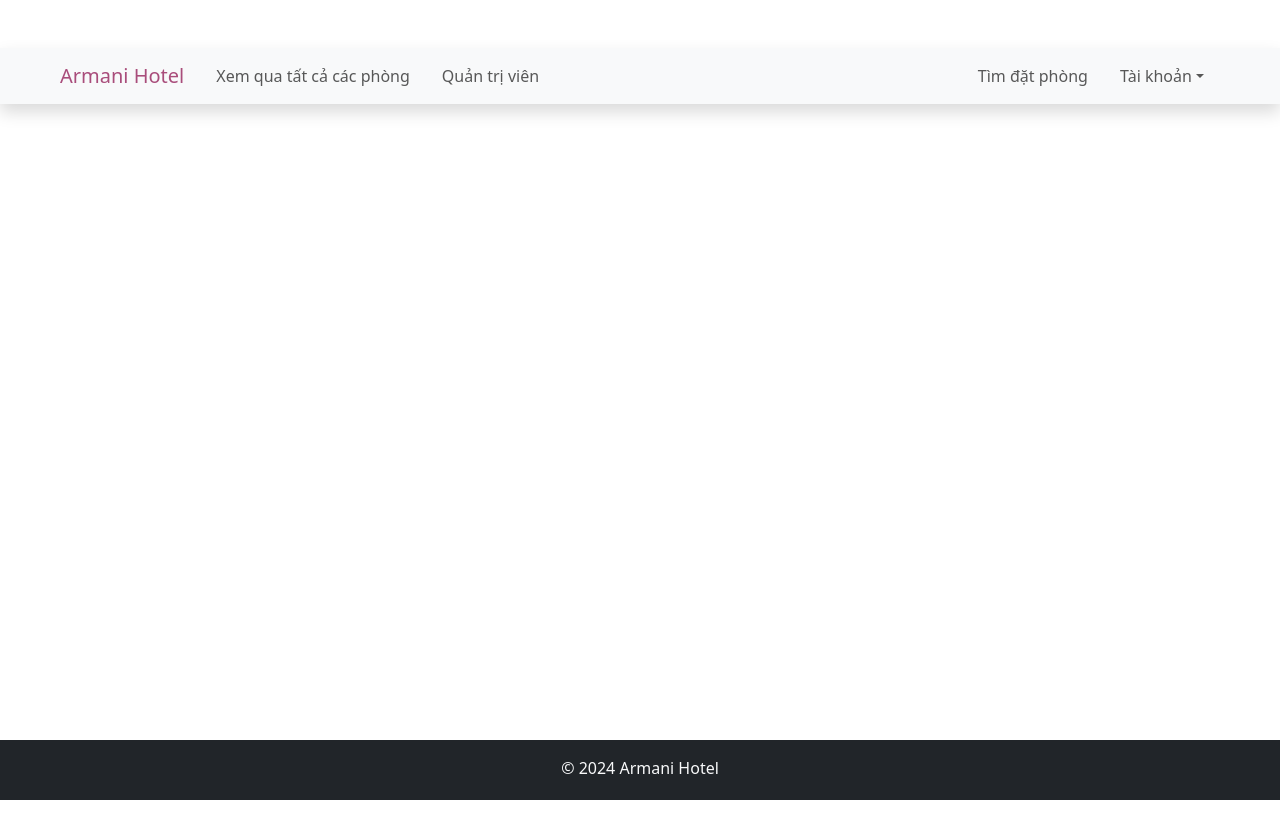
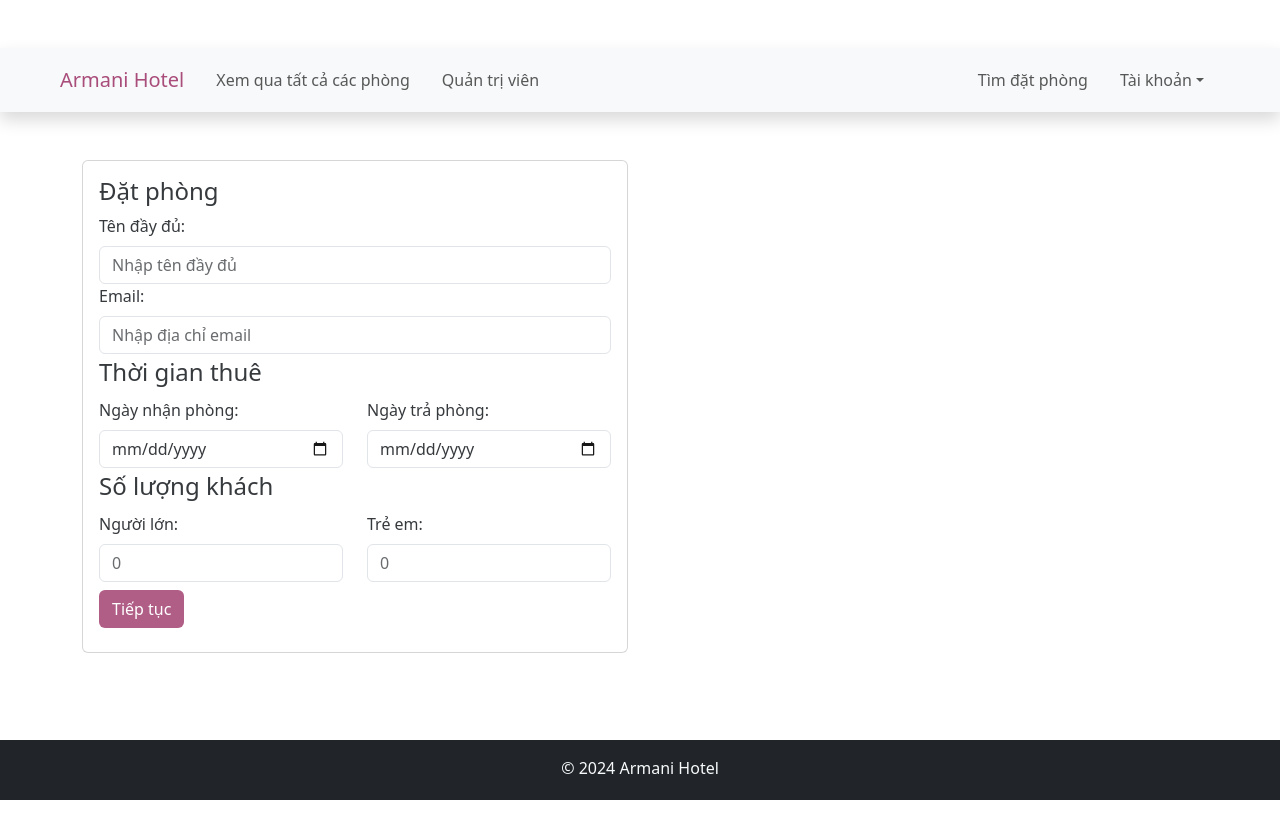
Before and after one commit to Pham-Vung/hotel-booking-app-client, a React (Vite) app: page /book-room/1 in a window 1280 px wide. Shown: the top 838 px of the page. Built offline with nearby package versions, Linux system fonts and the light colour scheme; no server answers.

Commit message:
sửa endpoint trong apifunction, chỉnh sửa hiển thị thông tin người lớn trên bookingsummary, thêm bookingsuucess, chỉnh sửa bookingform, dựng bookingform UI

```diff
--- a/src/App.jsx
+++ b/src/App.jsx
@@ -11,6 +11,8 @@ import NavBar from './components/layout/NavBar';
 import Footer from './components/layout/Footer';
 import RoomListing from './components/room/RoomListing.jsx';
 import Admin from './components/admin/Admin.jsx';
+import Checkout from './components/booking/Checkout.jsx';
+import BookingSuccess from './components/booking/BookingSuccess.jsx';
 
 
 function App() {
@@ -25,8 +27,10 @@ function App() {
             <Route path='/edit-room/:roomId' element={<EditRoom />} />
             <Route path='/existing-rooms' element={<ExistingRooms />} />
             <Route path='/add-room' element={<AddRoom />} />
+            <Route path='/book-room/:roomId' element={<Checkout />} />
             <Route path='/browse-all-rooms' element={<RoomListing />} />
             <Route path='/admin' element={<Admin />} />
+            <Route path='/booking-success' element={<BookingSuccess />} />
           </Routes>
         </Router>
         <Footer />
--- a/src/components/booking/BookingForm.jsx
+++ b/src/components/booking/BookingForm.jsx
@@ -3,6 +3,8 @@ import { bookRoom, getRoomById } from '../utils/ApiFunctions';
 import { useEffect } from 'react';
 import { useNavigate, useParams } from 'react-router-dom';
 import moment from 'moment';
+import { Form, FormControl, FormGroup } from 'react-bootstrap';
+import BookingSummary from './BookingSummary';
 
 const BookingForm = () => {
     const [isValidated, setIsValidated] = useState(false);
@@ -10,12 +12,12 @@ const BookingForm = () => {
     const [errorMessage, setErrorMessage] = useState("");
     const [roomPrice, setRoomPrice] = useState(0);
     const [booking, setBooking] = useState({
-        guestName: "",
+        guestFullName: "",
         guestEmail: "",
         checkInDate: "",
         checkOutDate: "",
-        numOfAdults: "",
-        numOfChildren: "",
+        numberOfAdults: "",
+        numberOfChildren: "",
     });
 
     const [roomInfo, setRoomInfo] = useState({
@@ -45,14 +47,14 @@ const BookingForm = () => {
     const calculatePayment = () => {
         const checkInDate = moment(booking.checkInDate);
         const checkOutDate = moment(booking.checkOutDate);
-        const diffInDays = checkOutDate.diff(checkInDate);
+        const diffInDays = checkOutDate.diff(checkInDate, "days");
         const price = roomPrice ? roomPrice : 0;
         return diffInDays * price;
     }
 
     const isGuestValid = () => {
-        const adultCount = parseInt(booking.numOfAdults);
-        const childrenCount = parseInt(booking.numOfChildren);
+        const adultCount = parseInt(booking.numberOfAdults);
+        const childrenCount = parseInt(booking.numberOfChildren);
         const totalCount = adultCount + childrenCount;
         return totalCount >= 1 && adultCount >= 1;
     }
@@ -61,9 +63,10 @@ const BookingForm = () => {
         if (!moment(booking.checkOutDate).isSameOrAfter(moment(booking.checkInDate))) {
             setErrorMessage("Ngày trả phòng phải bằng hoặc nằm sau ngày nhận phòng");
             return false;
+        } else {
+            setErrorMessage("");
+            return true;
         }
-        setErrorMessage("");
-        return true;
     }
 
     const handleSubmit = (e) => {
@@ -81,19 +84,157 @@ const BookingForm = () => {
         try {
             const confirmationCode = await bookRoom(roomId, booking);// trả về confirmation code
             setIsSubmitted(true);
-            navigate("/", { state: { message: confirmationCode } });
+            navigate("/booking-success", { state: { message: confirmationCode } });
         } catch (error) {
             setErrorMessage(error.message);
-            navigate("/", { state: { error: errorMessage } });
+            navigate("/booking-success", { state: { error: errorMessage } });
         }
     }
+
     useEffect(() => {
         getRoomPriceById(roomId);
     }, [roomId]);
+
     return (
-        <div>
+        <>
+            <div className='container mb-5'>
+                <div className='row'>
+                    <div className='col-md-6'>
+                        <div className='card card-body mt-5'>
+                            <h4 className='card-title'>Đặt phòng</h4>
+                            <Form noValidate validated={isValidated} onSubmit={handleSubmit}>
+                                <Form.Group>
+                                    <Form.Label htmlFor='guestFullName'>Tên đầy đủ:</Form.Label>
+                                    <FormControl
+                                        required
+                                        type='text'
+                                        id='guestFullName'
+                                        name='guestFullName'
+                                        value={booking.guestFullName}
+                                        placeholder='Nhập tên đầy đủ'
+                                        onChange={handleInputChange}
+                                    />
+                                    <Form.Control.Feedback type="invalid">
+                                        Vui lòng nhập tên đầy đủ
+                                    </Form.Control.Feedback>
+                                </Form.Group>
 
-        </div>
+                                <Form.Group>
+                                    <Form.Label htmlFor='guestEmail'>Email:</Form.Label>
+                                    <FormControl
+                                        required
+                                        type='email'
+                                        id='guestEmail'
+                                        name='guestEmail'
+                                        value={booking.guestEmail}
+                                        placeholder='Nhập địa chỉ email'
+                                        onChange={handleInputChange}
+                                    />
+                                    <Form.Control.Feedback type="invalid">
+                                        Vui lòng nhập địa chỉ email
+                                    </Form.Control.Feedback>
+                                </Form.Group>
+
+
+                                <fieldset style={{ border: '2px' }}>
+                                    <legend>Thời gian thuê</legend>
+                                    <div className='row'>
+                                        <div className='col-6'>
+                                            <Form.Label htmlFor='checkInDate'>Ngày nhận phòng:</Form.Label>
+                                            <FormControl
+                                                required
+                                                type='date'
+                                                id='checkInDate'
+                                                name='checkInDate'
+                                                value={booking.checkInDate}
+                                                placeholder='Ngày nhận phòng'
+                                                min={moment().format("MMM Do, YYYY")}
+                                                onChange={handleInputChange}
+                                            />
+                                            <Form.Control.Feedback type="invalid">
+                                                Vui lòng lựa chọn ngày nhận phòng
+                                            </Form.Control.Feedback>
+                                        </div>
+
+                                        <div className='col-6'>
+                                            <Form.Label htmlFor='checkOutDate'>Ngày trả phòng:</Form.Label>
+                                            <FormControl
+                                                required
+                                                type='date'
+                                                id='checkOutDate'
+                                                name='checkOutDate'
+                                                value={booking.checkOutDate}
+                                                placeholder='Ngày trả phòng'
+                                                min={moment().format("MMM Do, YYYY")}
+                                                onChange={handleInputChange}
+                                            />
+                                            <Form.Control.Feedback type="invalid">
+                                                Vui lòng lựa chọn ngày trả phòng
+                                            </Form.Control.Feedback>
+                                        </div>
+                                        {errorMessage && <p className='error-message text-danger'>{errorMessage}</p>}
+                                    </div>
+                                </fieldset>
+
+                                <fieldset>
+                                    <legend>Số lượng khách</legend>
+                                    <div className='row'>
+                                        <div className='col-6'>
+                                            <Form.Label htmlFor='numberOfAdults'>Người lớn:</Form.Label>
+                                            <FormControl
+                                                required
+                                                type='number'
+                                                id='numberOfAdults'
+                                                name='numberOfAdults'
+                                                value={booking.numberOfAdults}
+                                                placeholder='0'
+                                                min={1}
+                                                onChange={handleInputChange}
+                                            />
+                                            <Form.Control.Feedback type="invalid">
+                                                Vui lòng lựa chọn ít nhất có 1 người lớn
+                                            </Form.Control.Feedback>
+                                        </div>
+
+                                        <div className='col-6'>
+                                            <Form.Label htmlFor='numberOfChildren'>Trẻ em:</Form.Label>
+                                            <FormControl
+                                                required
+                                                type='number'
+                                                id='numberOfChildren'
+                                                name='numberOfChildren'
+                                                value={booking.numberOfChildren}
+                                                placeholder='0'
+                                                min={1}
+                                                onChange={handleInputChange}
+                                            />
+                                            <Form.Control.Feedback type="invalid">
+                                                Lựa chọn 0 nếu không có trẻ em
+                                            </Form.Control.Feedback>
+                                        </div>
+                                    </div>
+                                </fieldset>
+
+                                <div className='form-group my-2'>
+                                    <button type='submit' className='btn btn-hotel'>Tiếp tục</button>
+                                </div>
+                            </Form>
+                        </div>
+                    </div>
+
+                    <div className='col-md-6'>
+                        {isSubmitted && (
+                            <BookingSummary
+                                booking={booking}
+                                payment={calculatePayment()}
+                                isFormValid={isValidated}
+                                onConfirm={handleBooking}
+                            />
+                        )}
+                    </div>
+                </div>
+            </div >
+        </>
     )
 }
 
--- /dev/null
+++ b/src/components/booking/BookingSuccess.jsx
@@ -0,0 +1,29 @@
+import React from 'react';
+import { useLocation } from 'react-router-dom';
+import Header from '../common/Header';
+
+const BookingSuccess = () => {
+    const location = useLocation();
+    const message = location.state?.message;
+    const error = location.state?.error;
+    return (
+        <div className='container'>
+            <Header title="Đặt phòng thành công" />
+            <div className='mt-5'>
+                {message ? (
+                    <div>
+                        <h3 className='text-success'>Đặt phòng thành công!</h3>
+                        <p className='text-success'>{message}</p>
+                    </div>
+                ) : (
+                    <div>
+                        <h3 className='text-danger'>Lỗi đặt phòng!</h3>
+                        <p className='text-danger'>{error}</p>
+                    </div>
+                )}
+            </div>
+        </div>
+    )
+}
+
+export default BookingSuccess;
--- a/src/components/booking/BookingSummary.jsx
+++ b/src/components/booking/BookingSummary.jsx
@@ -36,7 +36,7 @@ const BookingSummary = ({ booking, payment, isFormValid, onConfirm }) => {
             <p>Tổng ngày đặt: <strong>{numberOfDays}</strong></p>
             <div>
                 <h5>Số lượng khách</h5>
-                <strong>Người lớn: {booking.numOfAdults}</strong>
+                <strong>Người lớn: {booking.numOfAdults}</strong> <br />
                 <strong>Trẻ em: {booking.numOfChildren}</strong>
             </div>
             {payment > 0 ? (
--- /dev/null
+++ b/src/components/booking/Checkout.jsx
@@ -0,0 +1,12 @@
+import React from 'react';
+import BookingForm from './BookingForm';
+
+const Checkout = () => {
+    return (
+        <div>
+            <BookingForm />
+        </div>
+    )
+}
+
+export default Checkout;
--- a/src/components/layout/NavBar.jsx
+++ b/src/components/layout/NavBar.jsx
@@ -9,7 +9,7 @@ const NavBar = () => {
     }
 
     return (
-        <nav className='navbar navbar-expand-lg bg-body-tertiary px-5 shadow mt-5 sticky-top'>
+        <nav className='navbar navbar-expand-lg bg-body-tertiary px-5 shadow mt-5 sticky-top py-1'>
             <div className='container-fluid'>
                 <Link to={"/"} className='navbar-brand'>
                     <span className='hotel-color'>Armani Hotel</span>
--- a/src/components/utils/ApiFunctions.jsx
+++ b/src/components/utils/ApiFunctions.jsx
@@ -70,7 +70,7 @@ export const getRoomById = async (roomId) => {
 /* This is function save a new booking to database */
 export const bookRoom = async (roomId, booking) => {
     try {
-        const response = await api.post(`/bookings/room/${roomId}/booking}`, booking);
+        const response = await api.post(`/bookings/room/${roomId}/booking`, booking);
         return response.data;
     } catch (error) {
         if (error.response && error.response.data) {
```
Also changed, not shown: src/components/room/RoomCard.jsx (+4 -2 lines).
